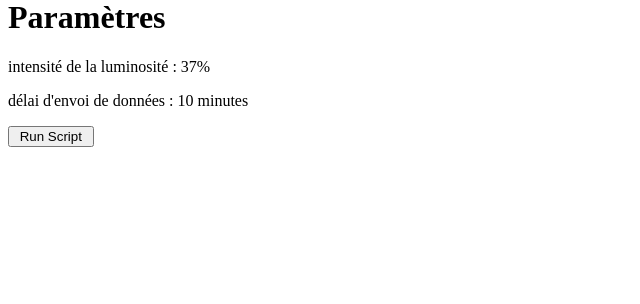
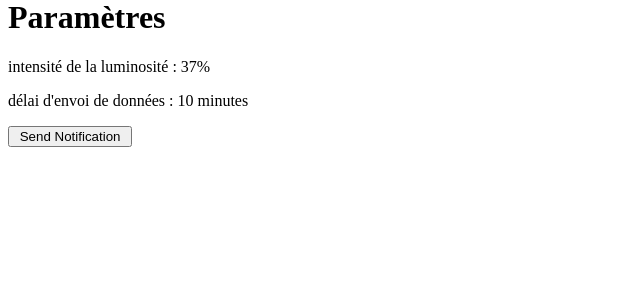
Before and after one commit to camillevnsse/derrick_smart_plant, a Flask app: page /settings in a window 1280 px wide. Shown: the part 174-478 px from the top of the page, without its empty margins (0-640 px from the left). Run offline with Flask 2, Linux system fonts and the light colour scheme.

Commit message:
Update settings.html

```diff
--- a/templates/settings.html
+++ b/templates/settings.html
@@ -4,6 +4,7 @@
     <head>
         <meta charset="utf-8">
         <title>paramètres</title>
+        <link rel="icon" href="{{ url_for('static', filename='favicon.ico') }}">
     </head>
     <body>
         {% extends "template.html" %}
@@ -12,7 +13,7 @@
         <p>intensité de la luminosité : 37% </p>
         <p>délai d'envoi de données : 10 minutes</p>
 
-        <input type="button" id='script' name="scriptbutton" value=" Run Script " onclick="goPython()">
+        <input type="button" id='script' name="scriptbutton" value=" Send Notification " onclick="goPython()">
 
         <script>
               async function goPython () {
```
